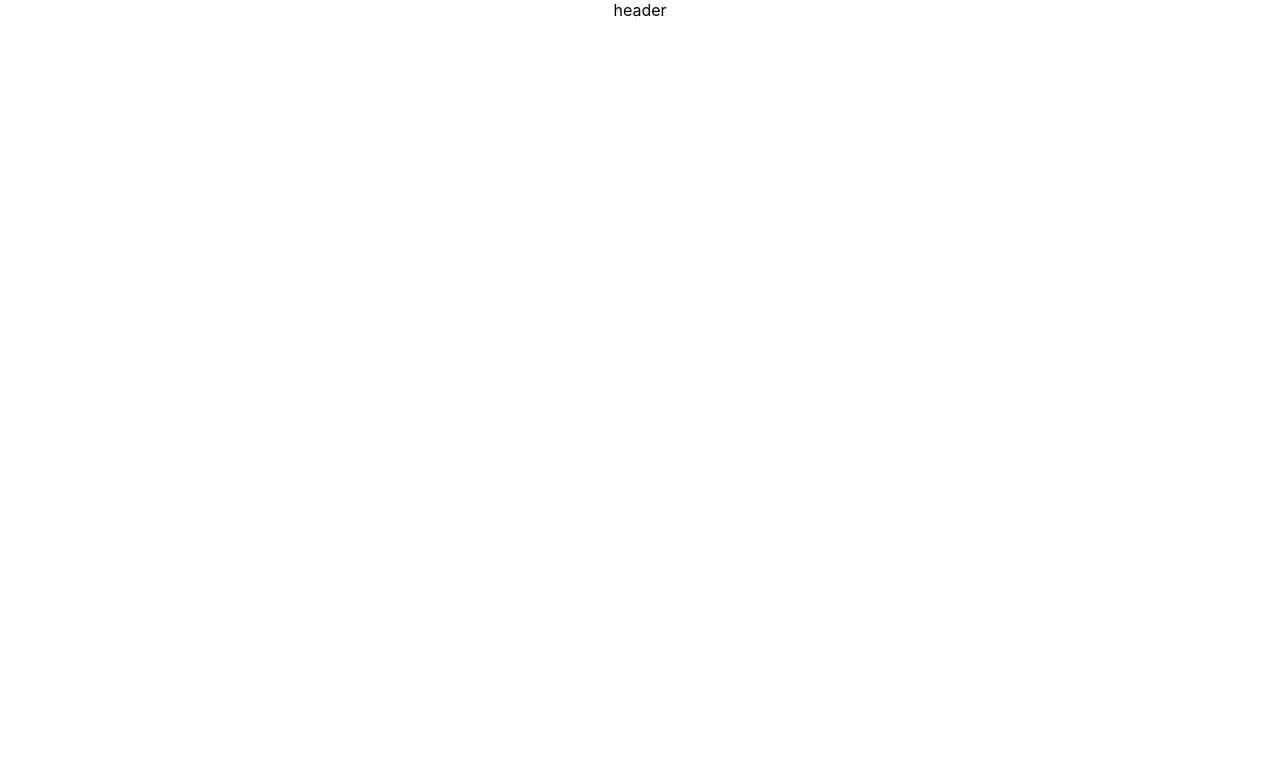
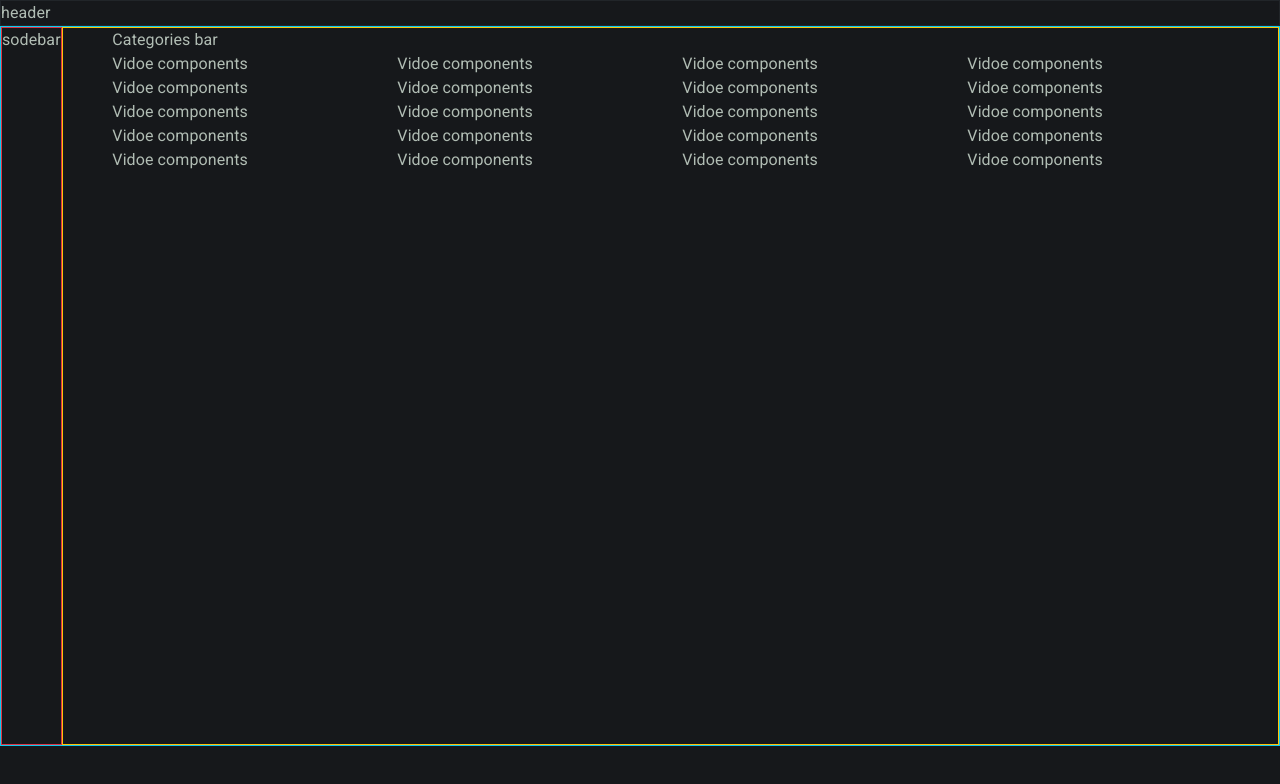
Before and after one commit to babakDoraniArab/youtubeClone, a React (Create React App) app: page / in a window 1280 px wide. Shown: the top 784 px of the page. Built offline with nearby package versions, Linux system fonts and the light colour scheme.

Commit message:
basic structure done. _base.scss added _app.scss added display configuration for app.js done

```diff
--- a/src/App.css
+++ /dev/null
@@ -1,38 +0,0 @@
-.App {
-  text-align: center;
-}
-
-.App-logo {
-  height: 40vmin;
-  pointer-events: none;
-}
-
-@media (prefers-reduced-motion: no-preference) {
-  .App-logo {
-    animation: App-logo-spin infinite 20s linear;
-  }
-}
-
-.App-header {
-  background-color: #282c34;
-  min-height: 100vh;
-  display: flex;
-  flex-direction: column;
-  align-items: center;
-  justify-content: center;
-  font-size: calc(10px + 2vmin);
-  color: white;
-}
-
-.App-link {
-  color: #61dafb;
-}
-
-@keyframes App-logo-spin {
-  from {
-    transform: rotate(0deg);
-  }
-  to {
-    transform: rotate(360deg);
-  }
-}
--- a/src/App.js
+++ b/src/App.js
@@ -1,11 +1,23 @@
-import "./App.css";
+import { Container } from "react-bootstrap";
+
+import CategoriesBar from "./components/categoriesBar/CategoriesBar";
 import Header from "./components/header/Header";
+import HomeScreen from "./screen/homeScreen/HomeScreen";
+import Sidebar from "./components/sidebar/Sidebar";
+import Video from "./components/Video/Video";
+import "./_app.scss";
 
 function App() {
   return (
-    <div className="App">
+    <>
       <Header />
-    </div>
+      <div className="app__container border border-info">
+        <Sidebar />
+        <Container fluid className="app__main border border-warning">
+          <HomeScreen />
+        </Container>
+      </div>
+    </>
   );
 }
 
--- /dev/null
+++ b/src/_app.scss
@@ -0,0 +1,4 @@
+.app__container {
+  display: flex;
+  height: 90vh;
+}
--- /dev/null
+++ b/src/_base.scss
@@ -0,0 +1,22 @@
+@import url("https://fonts.googleapis.com/css2?family=Roboto:wght@300;400;700&display=swap");
+$text-color: #b1bdb4;
+
+$black-primary: #16181b;
+$black-secondary: #121417;
+$border-color: #4c4c4c;
+
+$breakpoint-medium: 1224px;
+$breakpoint-small: 520px;
+
+* {
+  margin: 0;
+  padding: 0;
+  box-sizing: border-box;
+}
+body {
+  background: $black-primary;
+  background-attachment: fixed;
+  color: $text-color;
+  font-family: "Roboto", sans-serif;
+  letter-spacing: 0.1px;
+}
--- a/src/components/header/Header.js
+++ b/src/components/header/Header.js
@@ -3,7 +3,7 @@
 
 const Header = () => {
     return (
-        <div>
+        <div className="border border-dark">
                     header
         </div>
     )
--- a/src/components/sidebar/Sidebar.js
+++ b/src/components/sidebar/Sidebar.js
@@ -1,7 +1,7 @@
 import React from "react";
 import "./_sidebar.scss";
 const Sidebar = () => {
-  return <div>sodebar</div>;
+  return <div className="border border-danger ">sodebar</div>;
 };
 
 export default Sidebar;
--- a/src/index.js
+++ b/src/index.js
@@ -1,7 +1,8 @@
 import React from "react";
 import ReactDOM from "react-dom";
-import "./index.css";
 import App from "./App";
+import "bootstrap/dist/css/bootstrap.min.css";
+import "./_base.scss";
 
 ReactDOM.render(
   <React.StrictMode>
--- /dev/null
+++ b/src/screen/homeScreen/HomeScreen.js
@@ -0,0 +1,22 @@
+import React from "react";
+import { Col, Container, Row } from "react-bootstrap";
+import CategoriesBar from "../../components/categoriesBar/CategoriesBar";
+import Video from "../../components/Video/Video";
+import "./_homeScreen.scss";
+function HomeScreen() {
+
+  return (
+    <Container>
+      <CategoriesBar />
+      <Row>
+        {[...new Array(20)].map(() => (
+          <Col lg={3} md={4}>
+            <Video />
+          </Col>
+        ))}
+      </Row>
+    </Container>
+  );
+}
+
+export default HomeScreen;
```
Also changed, not shown: src/screen/homeScreen/_homeScreen.scss (added).
